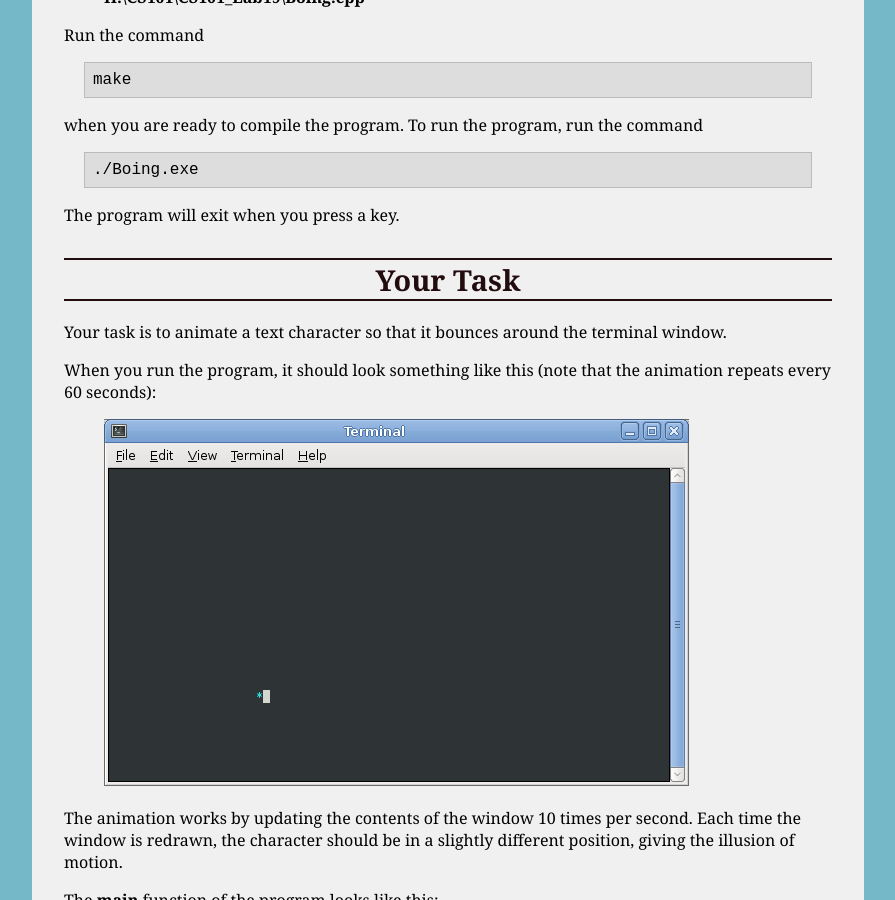
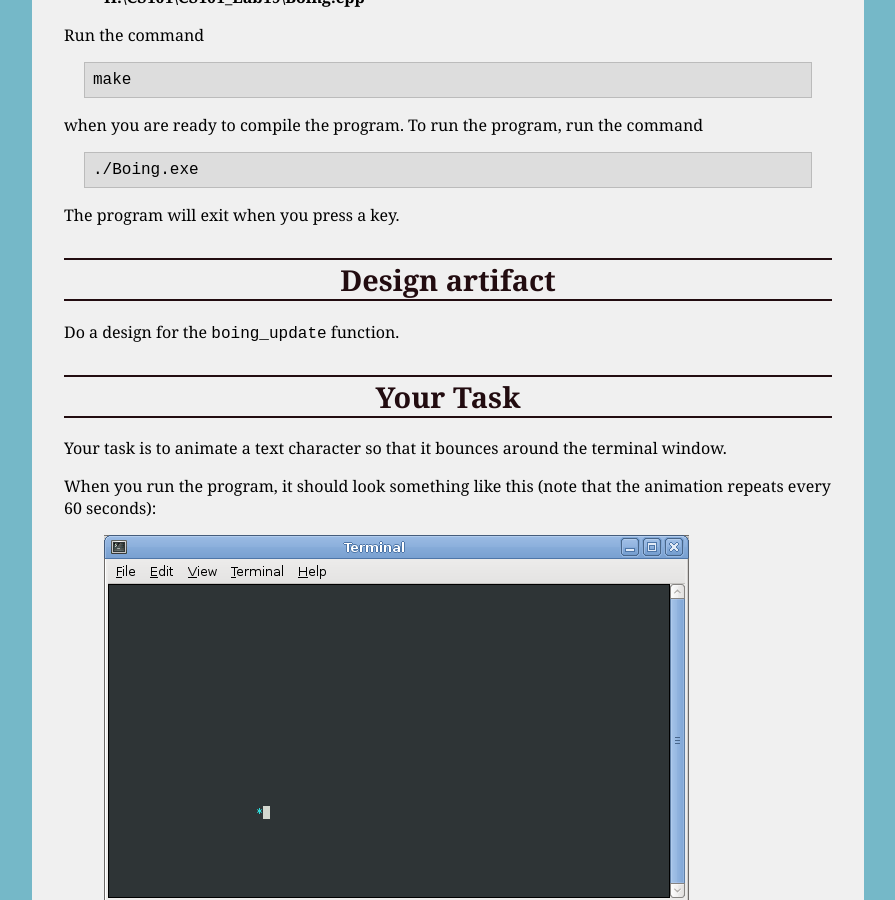
Before and after one commit to ycpcs/cs101-spring2017, a Jekyll site: the page built from labs/lab19.md, in a window 1280 px wide and 900 px high, scrolled down 423 px. Shown: the whole window, without its empty margins (192-1087 px from the left). Built offline with Jekyll 4.4.1, drawn with Linux system fonts in a browser that asks for light colours.

Commit message:
design artifact for lab 19

```diff
--- a/labs/lab19.md
+++ b/labs/lab19.md
@@ -30,6 +30,10 @@ when you are ready to compile the program. To run the program, run the command
     ./Boing.exe
 
 The program will exit when you press a key.
+
+# Design artifact
+
+Do a design for the `boing_update` function.
 
 Your Task
 =========
```
